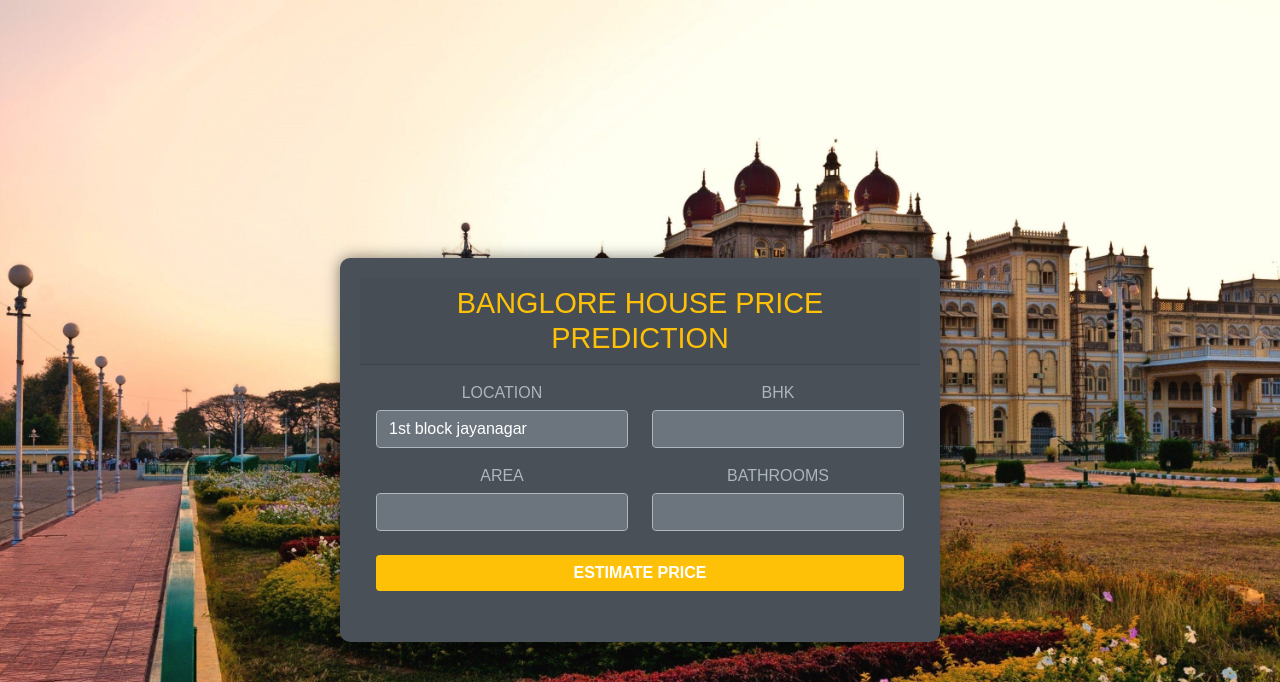
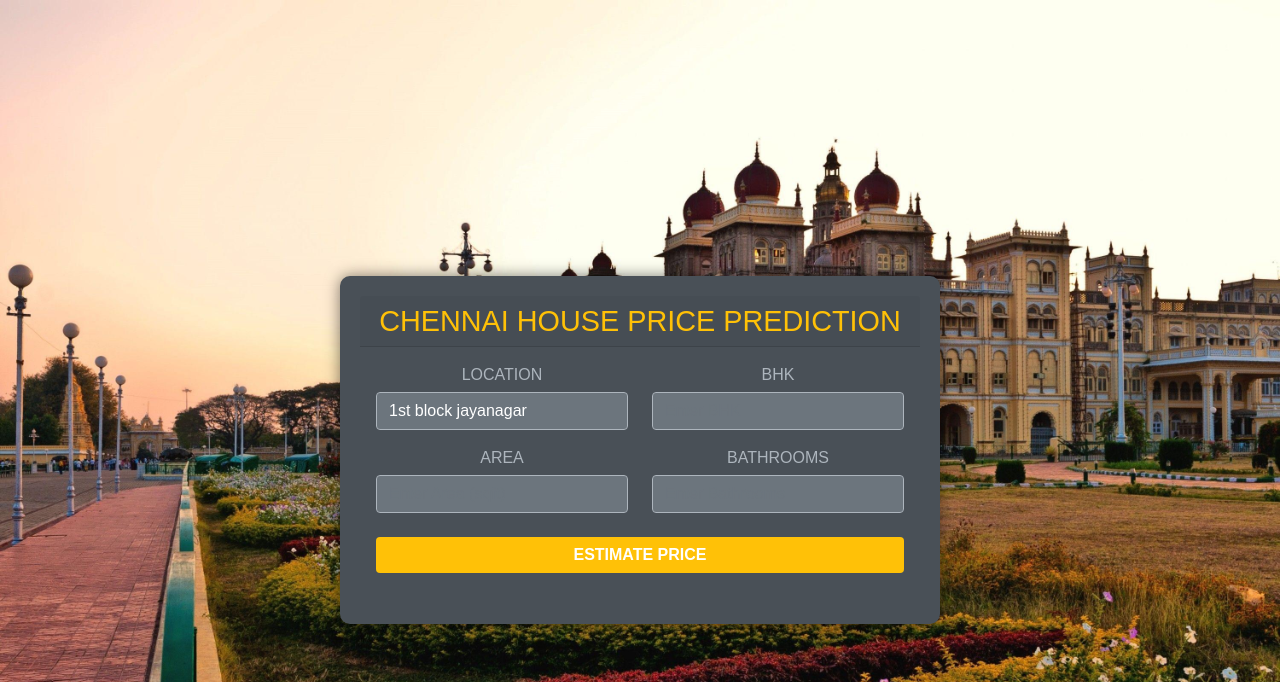
Before and after one commit to AtharvaKhismatrao/Real-Estate-Price-Prediction-in-Bengluru, a Flask app: page / in a window 1280 px wide. Shown: the top 682 px of the page. Run offline with Flask 2, Linux system fonts and the light colour scheme; parts of the project's set-up code (start-up, migrations or seed data) failed here and were passed over.

Commit message:
Change title from Bangalore to Chennai house price prediction

```diff
--- a/templates/index.html
+++ b/templates/index.html
@@ -91,7 +91,7 @@
     <div class="container">
       <div class="card">
         <div class="card-header text-center">
-          <h1>BANGLORE HOUSE PRICE PREDICTION</h1>
+          <h1>CHENNAI HOUSE PRICE PREDICTION</h1>
         </div>
         <div class="card-body text-center">
           <form action="{{ url_for('predict') }}" method="POST">
```
